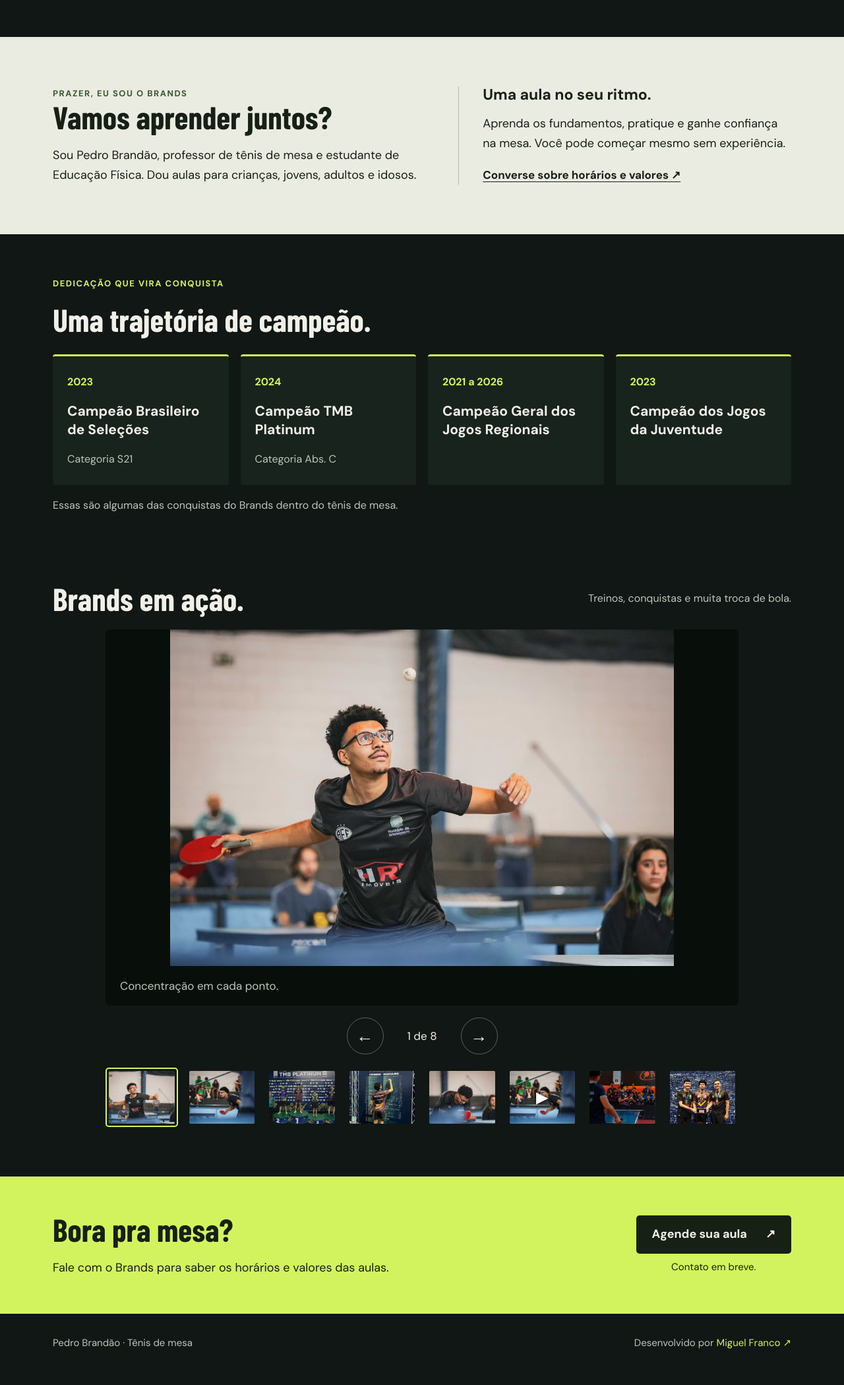
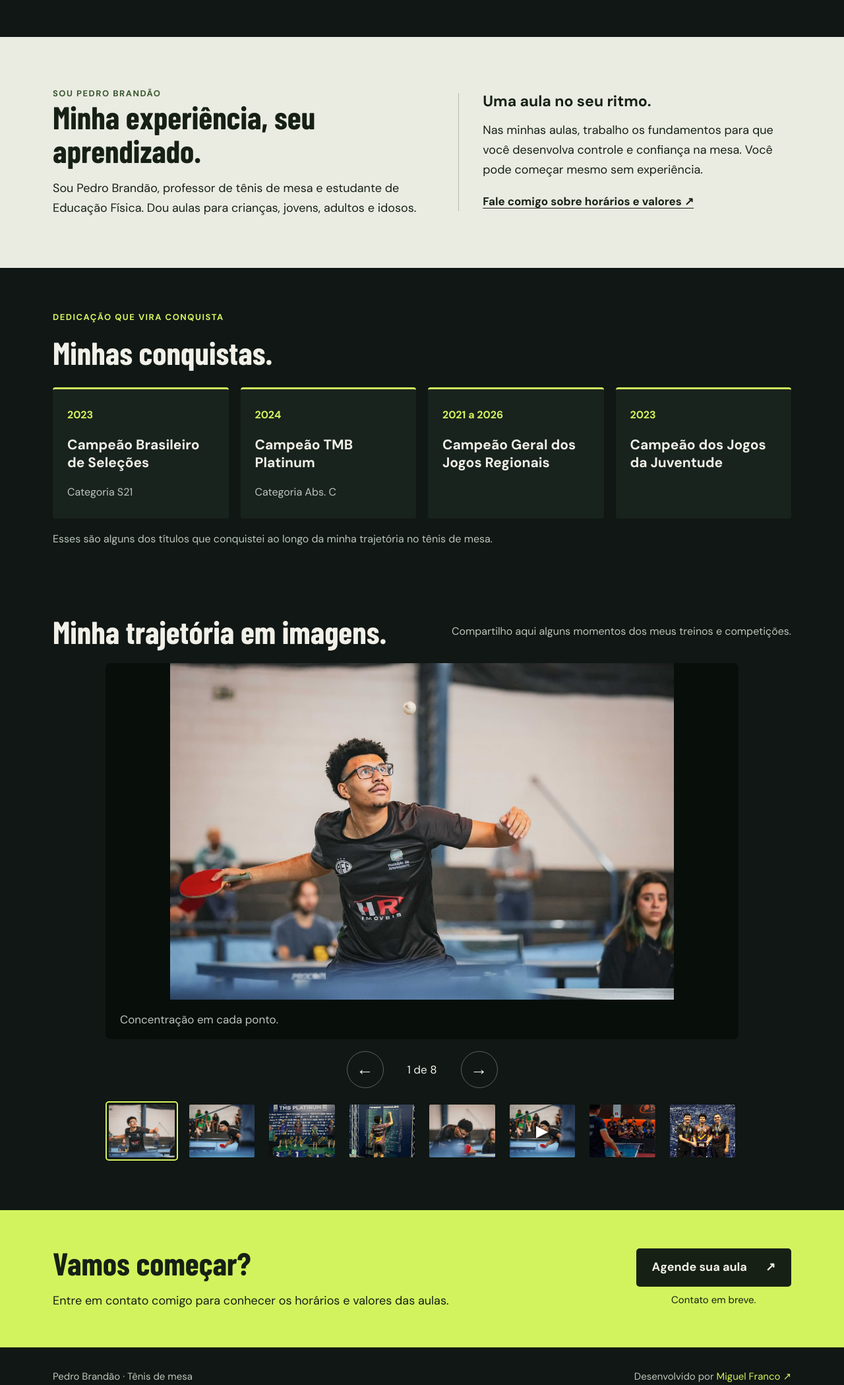
Before and after one commit to Miguel170307/pedrobrandao, a plain HTML site: page index.html in a window 1280 px wide. Shown: the part 701-2800 px from the top of the page at 66% size. Drawn offline with nearby package versions, Linux system fonts and the light colour scheme; a web font is replaced by a local one.

Commit message:
Revisa textos para primeira pessoa e tom profissional

```diff
--- a/index.html
+++ b/index.html
@@ -3,7 +3,7 @@
 <head>
   <meta charset="utf-8">
   <meta name="viewport" content="width=device-width, initial-scale=1">
-  <meta name="description" content="Conheça Pedro Brandão, o Brands. Aulas de tênis de mesa para todas as idades.">
+  <meta name="description" content="Sou Pedro Brandão. Ofereço aulas de tênis de mesa para todas as idades.">
   <title>Pedro Brandão | Tênis de mesa para todos</title>
   <link rel="stylesheet" href="css/style.css">
   <script src="js/script.js" defer></script>
@@ -22,7 +22,7 @@
       <div class="hero-copy">
         <p class="eyebrow">TÊNIS DE MESA PARA TODOS</p>
         <h1 id="hero-title">Seu próximo ponto começa <em>aqui.</em></h1>
-        <p>Aulas com o Brands para todas as idades. Para começar ou continuar evoluindo, no seu ritmo.</p>
+        <p>Ofereço aulas de tênis de mesa para todas as idades. Meu objetivo é ajudar você a aprender e evoluir, respeitando seu ritmo.</p>
         <button class="button" data-contact-open type="button" aria-haspopup="dialog">Agende sua aula <span aria-hidden="true">↗</span></button>
       </div>
       <img class="hero-photo" src="assets/hero.jpg" alt="Pedro Brandão preparando um saque de tênis de mesa" fetchpriority="high">
@@ -30,21 +30,21 @@
     <section class="about" id="sobre" aria-labelledby="about-title">
       <div class="container about-content">
         <div>
-          <p class="eyebrow">PRAZER, EU SOU O BRANDS</p>
-          <h2 id="about-title">Vamos aprender juntos?</h2>
+          <p class="eyebrow">SOU PEDRO BRANDÃO</p>
+          <h2 id="about-title">Minha experiência, seu aprendizado.</h2>
           <p>Sou Pedro Brandão, professor de tênis de mesa e estudante de Educação Física. Dou aulas para crianças, jovens, adultos e idosos.</p>
         </div>
         <div class="lesson-info">
           <h3>Uma aula no seu ritmo.</h3>
-          <p>Aprenda os fundamentos, pratique e ganhe confiança na mesa. Você pode começar mesmo sem experiência.</p>
-          <a class="text-link" href="#contato">Converse sobre horários e valores <span aria-hidden="true">↗</span></a>
+          <p>Nas minhas aulas, trabalho os fundamentos para que você desenvolva controle e confiança na mesa. Você pode começar mesmo sem experiência.</p>
+          <a class="text-link" href="#contato">Fale comigo sobre horários e valores <span aria-hidden="true">↗</span></a>
         </div>
       </div>
     </section>
     <section class="achievements container" id="conquistas" aria-labelledby="achievements-title">
       <div class="achievements-heading">
         <p class="eyebrow">DEDICAÇÃO QUE VIRA CONQUISTA</p>
-        <h2 id="achievements-title">Uma trajetória de campeão.</h2>
+        <h2 id="achievements-title">Minhas conquistas.</h2>
       </div>
       <ul class="titles-grid">
         <li><span class="title-year">2023</span><h3>Campeão Brasileiro de Seleções</h3><p>Categoria S21</p></li>
@@ -52,14 +52,14 @@
         <li><span class="title-year">2021 a 2026</span><h3>Campeão Geral dos Jogos Regionais</h3></li>
         <li><span class="title-year">2023</span><h3>Campeão dos Jogos da Juventude</h3></li>
       </ul>
-      <p class="titles-note">Essas são algumas das conquistas do Brands dentro do tênis de mesa.</p>
+      <p class="titles-note">Esses são alguns dos títulos que conquistei ao longo da minha trajetória no tênis de mesa.</p>
     </section>
     <section class="gallery container" aria-labelledby="gallery-title">
       <div class="gallery-heading">
-        <h2 id="gallery-title">Brands em ação.</h2>
-        <p>Treinos, conquistas e muita troca de bola.</p>
+        <h2 id="gallery-title">Minha trajetória em imagens.</h2>
+        <p>Compartilho aqui alguns momentos dos meus treinos e competições.</p>
       </div>
-      <div class="carousel" role="region" aria-roledescription="carrossel" aria-label="Fotos e vídeo do Brands">
+      <div class="carousel" role="region" aria-roledescription="carrossel" aria-label="Fotos e vídeo da minha trajetória">
         <div class="carousel-stage" tabindex="0" aria-label="Use as setas do teclado para mudar de foto">
           <figure class="carousel-slide" role="group" aria-roledescription="slide" aria-label="1 de 8">
             <img src="assets/hero.jpg" alt="Pedro preparando um saque" loading="lazy">
@@ -71,7 +71,7 @@
           </figure>
           <figure class="carousel-slide" hidden role="group" aria-roledescription="slide" aria-label="3 de 8">
             <img src="assets/podium.jpg" alt="Pedro com medalha no pódio do TMB Platinum" loading="lazy">
-            <figcaption>Momentos que fazem parte da trajetória.</figcaption>
+            <figcaption>Momentos que marcaram minha trajetória.</figcaption>
           </figure>
           <figure class="carousel-slide" hidden role="group" aria-roledescription="slide" aria-label="4 de 8">
             <img src="assets/champion.jpg" alt="Pedro escrevendo no mural dos campeões" loading="lazy">
@@ -82,14 +82,14 @@
             <figcaption>Dedicação em cada treino.</figcaption>
           </figure>
           <figure class="carousel-slide" hidden role="group" aria-roledescription="slide" aria-label="6 de 8">
-            <video controls playsinline preload="none" poster="assets/ready.jpg" aria-label="Brands jogando tênis de mesa">
+            <video controls playsinline preload="none" poster="assets/ready.jpg" aria-label="Pedro Brandão jogando tênis de mesa">
               <source src="assets/jogo.mp4" type="video/mp4">
               Seu navegador não suporta vídeo. <a href="assets/jogo.mp4">Abrir vídeo</a>.
             </video>
-            <figcaption>Dê o play e veja o Brands em ação.</figcaption>
+            <figcaption>Assista a um dos meus jogos.</figcaption>
           </figure>
           <figure class="carousel-slide" hidden role="group" aria-roledescription="slide" aria-label="7 de 8">
-            <img src="assets/celebracao.jpg" alt="Brands comemorando um ponto com a equipe ao fundo" loading="lazy">
+            <img src="assets/celebracao.jpg" alt="Pedro Brandão comemorando um ponto com a equipe ao fundo" loading="lazy">
             <figcaption>Cada ponto tem uma história.</figcaption>
           </figure>
           <figure class="carousel-slide" hidden role="group" aria-roledescription="slide" aria-label="8 de 8">
@@ -108,7 +108,7 @@
           <button type="button" data-slide="2" aria-label="Ver foto 3: Pedro com medalha no pódio do TMB Platinum" aria-pressed="false"><img src="assets/podium.jpg" alt="" loading="lazy"></button>
           <button type="button" data-slide="3" aria-label="Ver foto 4: Pedro escrevendo no mural dos campeões" aria-pressed="false"><img src="assets/champion.jpg" alt="" loading="lazy"></button>
           <button type="button" data-slide="4" aria-label="Ver foto 5: Pedro concentrado antes de sacar" aria-pressed="false"><img src="assets/serve.jpg" alt="" loading="lazy"></button>
-          <button type="button" data-slide="5" aria-label="Ver vídeo do Brands" aria-pressed="false"><img src="assets/ready.jpg" alt="" loading="lazy"><span aria-hidden="true">▶</span></button>
+          <button type="button" data-slide="5" aria-label="Ver vídeo do Pedro Brandão" aria-pressed="false"><img src="assets/ready.jpg" alt="" loading="lazy"><span aria-hidden="true">▶</span></button>
           <button type="button" data-slide="6" aria-label="Ver foto: comemoração em jogo" aria-pressed="false"><img src="assets/celebracao.jpg" alt="" loading="lazy"></button>
           <button type="button" data-slide="7" aria-label="Ver foto: equipe com troféu" aria-pressed="false"><img src="assets/equipe-campea.jpg" alt="" loading="lazy"></button>
         </div>
@@ -117,8 +117,8 @@
     <section class="contact" id="contato" aria-labelledby="contact-title">
       <div class="container contact-content">
         <div>
-          <h2 id="contact-title">Bora pra mesa?</h2>
-          <p>Fale com o Brands para saber os horários e valores das aulas.</p>
+          <h2 id="contact-title">Vamos começar?</h2>
+          <p>Entre em contato comigo para conhecer os horários e valores das aulas.</p>
         </div>
         <div>
           <button class="button button-dark" data-contact-open type="button" aria-haspopup="dialog">Agende sua aula <span aria-hidden="true">↗</span></button>
@@ -133,7 +133,7 @@
   </footer>
   <dialog aria-labelledby="dialog-title" aria-describedby="dialog-description">
     <h2 id="dialog-title">Vamos conversar!</h2>
-    <p id="dialog-description">O contato para agendar sua aula estará disponível em breve.</p>
+    <p id="dialog-description">Em breve, você poderá falar diretamente comigo por aqui para agendar sua aula.</p>
     <button class="button button-dark" id="contact-close" type="button" autofocus>Fechar</button>
   </dialog>
 </body>
```
